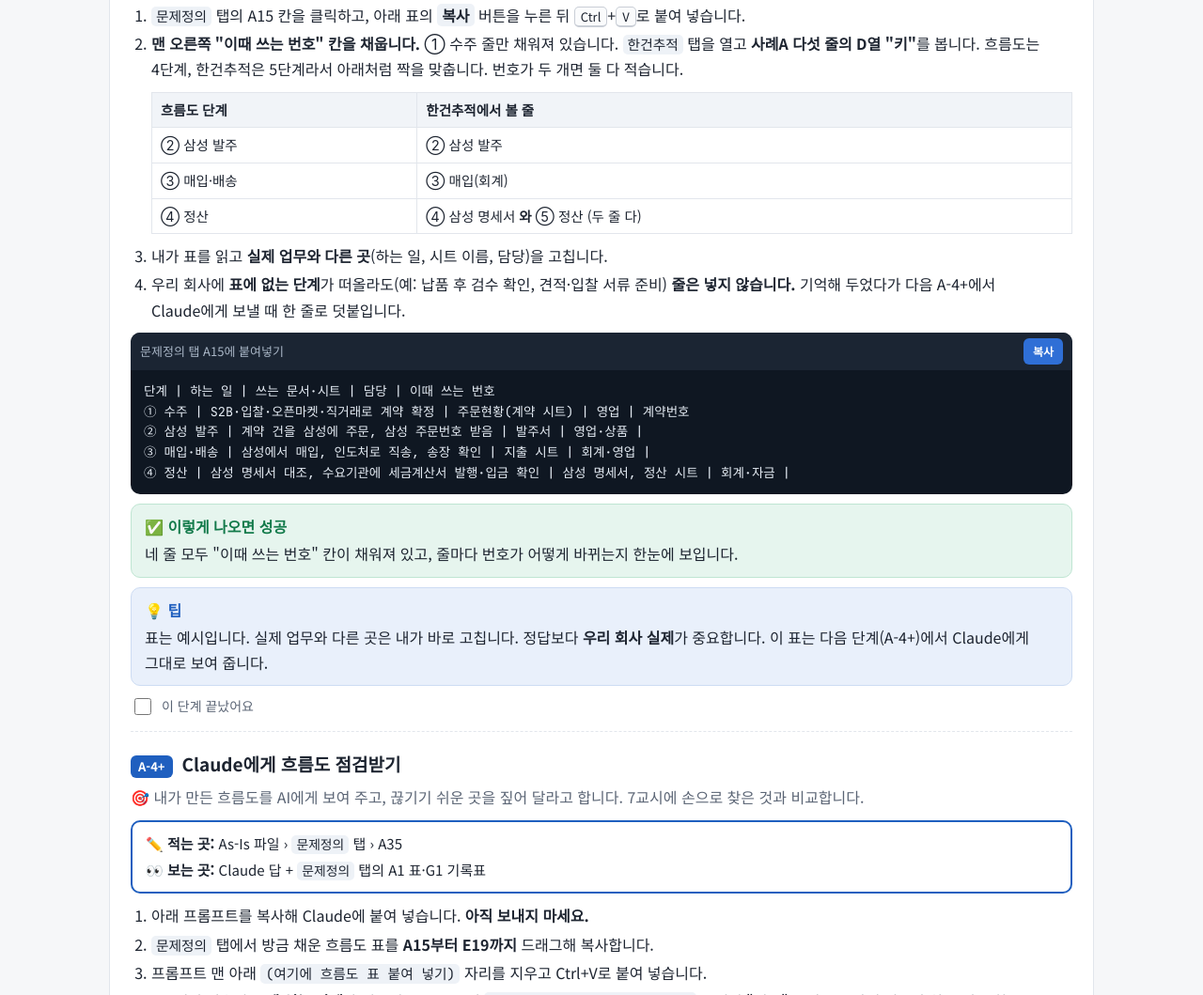
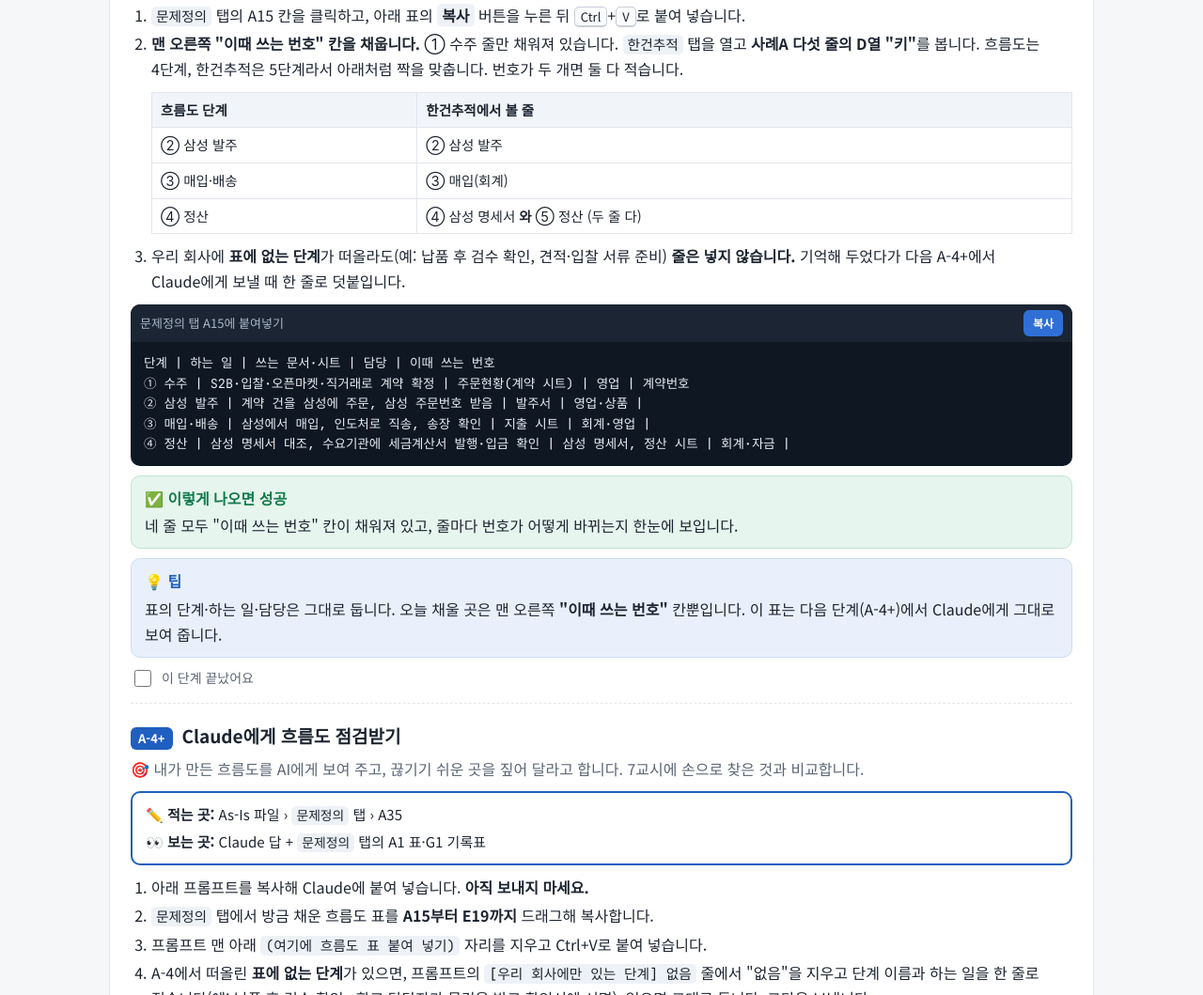
Before and after one commit to aivon-ai/eduaid-db-pbl, a plain HTML site: page index.html in a window 1280 px wide. Shown: the part 7566-8625 px from the top of the page at 94% size. Drawn offline with Linux system fonts and the light colour scheme.

Commit message:
A-4: 실제와 다른 곳 고치기 단계 빼기, 번호 칸에 집중
Co-Authored-By: Claude Opus 5.5 <noreply@anthropic.com>

```diff
--- a/index.html
+++ b/index.html
@@ -233,7 +233,6 @@
           <tr><td>④ 정산</td><td>④ 삼성 명세서 <b>와</b> ⑤ 정산 (두 줄 다)</td></tr>
         </table></div>
       </li>
-      <li>내가 표를 읽고 <b>실제 업무와 다른 곳</b>(하는 일, 시트 이름, 담당)을 고칩니다.</li>
       <li>우리 회사에 <b>표에 없는 단계</b>가 떠올라도(예: 납품 후 검수 확인, 견적·입찰 서류 준비) <b>줄은 넣지 않습니다.</b> 기억해 두었다가 다음 A-4+에서 Claude에게 보낼 때 한 줄로 덧붙입니다.</li>
     </ol>
     <div class="code" data-tsv><div class="cap"><span>문제정의 탭 A15에 붙여넣기</span><button class="copy">복사</button></div><pre>단계 | 하는 일 | 쓰는 문서·시트 | 담당 | 이때 쓰는 번호
@@ -242,7 +241,7 @@
 ③ 매입·배송 | 삼성에서 매입, 인도처로 직송, 송장 확인 | 지출 시트 | 회계·영업 |
 ④ 정산 | 삼성 명세서 대조, 수요기관에 세금계산서 발행·입금 확인 | 삼성 명세서, 정산 시트 | 회계·자금 | </pre></div>
     <div class="box ok"><b>✅ 이렇게 나오면 성공</b>네 줄 모두 "이때 쓰는 번호" 칸이 채워져 있고, 줄마다 번호가 어떻게 바뀌는지 한눈에 보입니다.</div>
-    <div class="box note"><b>💡 팁</b>표는 예시입니다. 실제 업무와 다른 곳은 내가 바로 고칩니다. 정답보다 <b>우리 회사 실제</b>가 중요합니다. 이 표는 다음 단계(A-4+)에서 Claude에게 그대로 보여 줍니다.</div>
+    <div class="box note"><b>💡 팁</b>표의 단계·하는 일·담당은 그대로 둡니다. 오늘 채울 곳은 맨 오른쪽 <b>"이때 쓰는 번호"</b> 칸뿐입니다. 이 표는 다음 단계(A-4+)에서 Claude에게 그대로 보여 줍니다.</div>
   </div>
 
   <div class="step" data-id="a4b">
```
